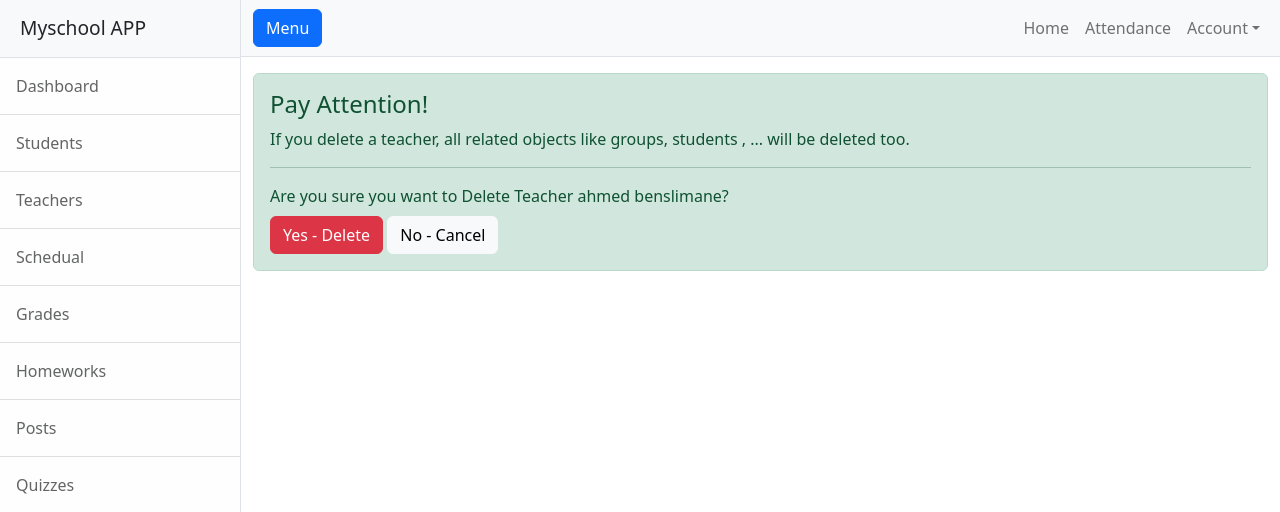
After one commit to anasguellaf/myschool, a Flask app: page /delete-teacher-confirmation/1 in a window 1280 px wide. The commit adds this page. Shown: the top 512 px of the page. Run offline with Flask 3, Linux system fonts and the light colour scheme; data comes from the database, SQL or seed files in the repository; both versions use the stored data as it was after the commit; some libraries are stand-ins or nearby versions.

Commit message:
04__06__2025

```diff
--- a/app.py
+++ b/app.py
@@ -137,6 +137,21 @@ def add_teacher():
     return render_template('teacher_new.html', form = form)
 
 
+@app.route('/delete-teacher-confirmation/<int:teacher_id>')
+def teacherDeleteConfirmation(teacher_id):
+    # Returns Teacher with id = teacher_id.
+    teacher = Teacher.get_by_id(teacher_id)
+    return render_template('teacher_delete_confirmation.html', teacher=teacher)
+
+
+@app.route('/delete/teacher/<int:teacher_id>')
+def delete_teacher(teacher_id):
+    # Delete the teacher with the id teacher_id from the Database
+    teacher = Teacher.get_by_id(teacher_id)
+    teacher.delete_instance()
+    flash("Teacher was deleted successfully","success")
+    return redirect(url_for('teachers_list'))
+
 @app.route('/schedual')
 def schedual():
     return render_template('scheduals.html')
--- /dev/null
+++ b/static/js/base.js
@@ -0,0 +1,4 @@
+const btn_view = document.querySelector('.viewStudent');
+let modal_title = document.getElementById('exampleModalLabel')
+student_name = btn_view.dataset.studentName;
+console.log(studentName)
--- a/templates/base.html
+++ b/templates/base.html
@@ -79,5 +79,6 @@
         <script src="https://cdn.jsdelivr.net/npm/bootstrap@5.2.3/dist/js/bootstrap.bundle.min.js"></script>
         <!-- Core theme JS-->
         <script src="{{ url_for('static', filename='js/scripts.js') }}"></script>
+        <script src="{{ url_for('static', filename='js/base.js') }}"></script>
     </body>
 </html>
--- a/templates/teacher.html
+++ b/templates/teacher.html
@@ -35,9 +35,9 @@
           <td>{{ prof.joining_date }}</td>
           <td>
             <div class="btn-group" role="group" aria-label="Basic example">
-              <button type="button" class="btn btn-danger">Delete</button>
-              <button type="button" class="btn btn-warning">Edit</button>
-              <button type="button" class="btn btn-info">View</button>
+              <a href="{{ url_for('teacherDeleteConfirmation', teacher_id=prof.id) }}" type="button" class="btn btn-danger">Delete</a>
+              <a href="" type="button" class="btn btn-warning">Edit</a>
+              <a href="" type="button" class="btn btn-info">View</a>
             </div>
           </td>
         </tr>
--- /dev/null
+++ b/templates/teacher_delete_confirmation.html
@@ -0,0 +1,16 @@
+{% extends "base.html" %}
+{% block title %} myschool - New Student Form {% endblock title %}
+{% block content %}
+<div class="alert alert-success" role="alert">
+  <h4 class="alert-heading">Pay Attention!</h4>
+  <p>If you delete a teacher, all related objects like groups, students , ... will be deleted too.</p>
+  <hr>
+  <p class="mb-0">Are you sure you want to Delete Teacher {{ teacher.fullname }}?
+  </p>
+  <div class="mt-2">
+     <a href="{{ url_for('delete_teacher', teacher_id=teacher.id) }}" type="button" class="btn btn-danger">Yes - Delete </a>
+     <a href="{{ url_for('teachers_list') }}" type="button" class="btn btn-light">No - Cancel</a>
+  </div>
+</div>
+
+{% endblock content %}
```
Also changed, not shown: templates/student.html (+22 -1 lines), myschool.db.
